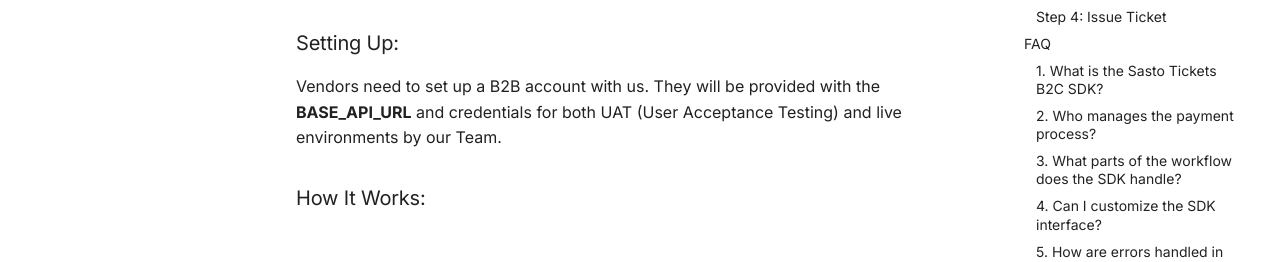
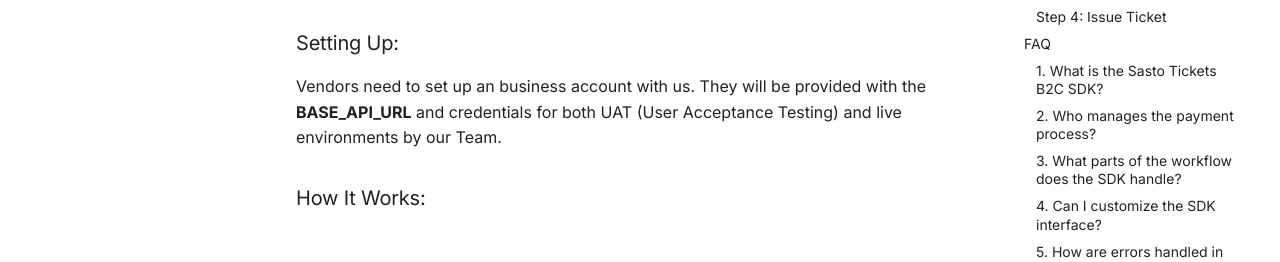
Before and after one commit to sonam-sastotickets/b2b-documentation, an MkDocs documentation site: the page built from docs/index.md, in a window 1280 px wide and 900 px high. Shown: the part 337-599 px from the top of the window. Built offline with MkDocs 1.6.1 and Material for MkDocs 9.7.7, drawn with Linux system fonts in a browser that asks for light colours.

Commit message:
bug: fix text

```diff
--- a/docs/index.md
+++ b/docs/index.md
@@ -5,7 +5,7 @@
 The Sasto Tickets Web-Based SDK enables seamless integration of flight booking and ticketing features into vendor applications. Designed for B2C use, the SDK simplifies the interaction by allowing vendors to manage payment and ticket issuance while we handle the core booking operations.
 
 ### Setting Up:
-Vendors need to set up a B2B account with us. They will be provided with the **BASE_API_URL** and credentials for both UAT (User Acceptance Testing) and live environments by our Team.
+Vendors need to set up an business account with us. They will be provided with the **BASE_API_URL** and credentials for both UAT (User Acceptance Testing) and live environments by our Team.
 
 ### How It Works:
 
```
